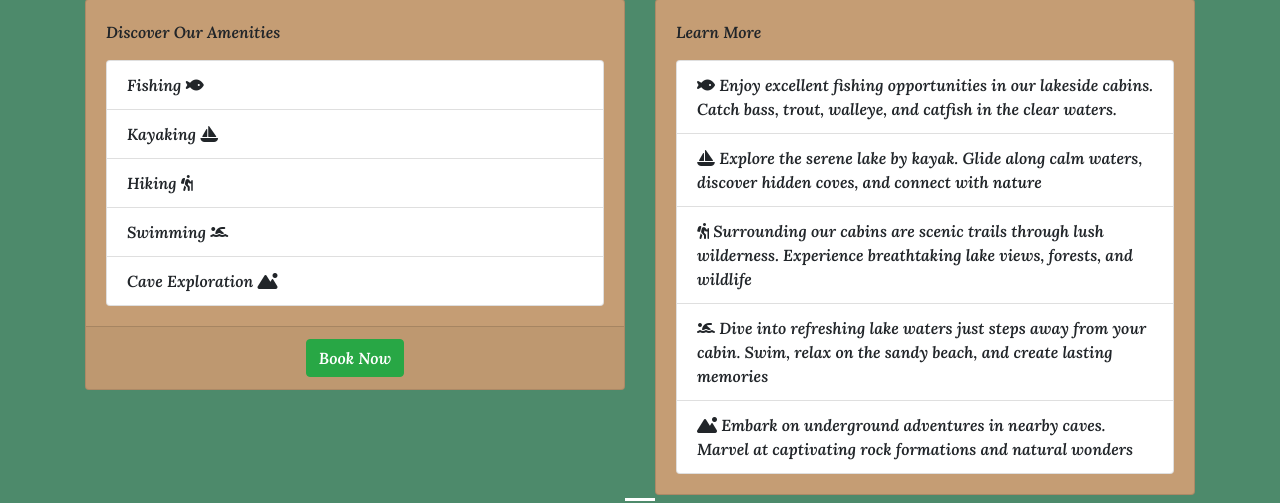
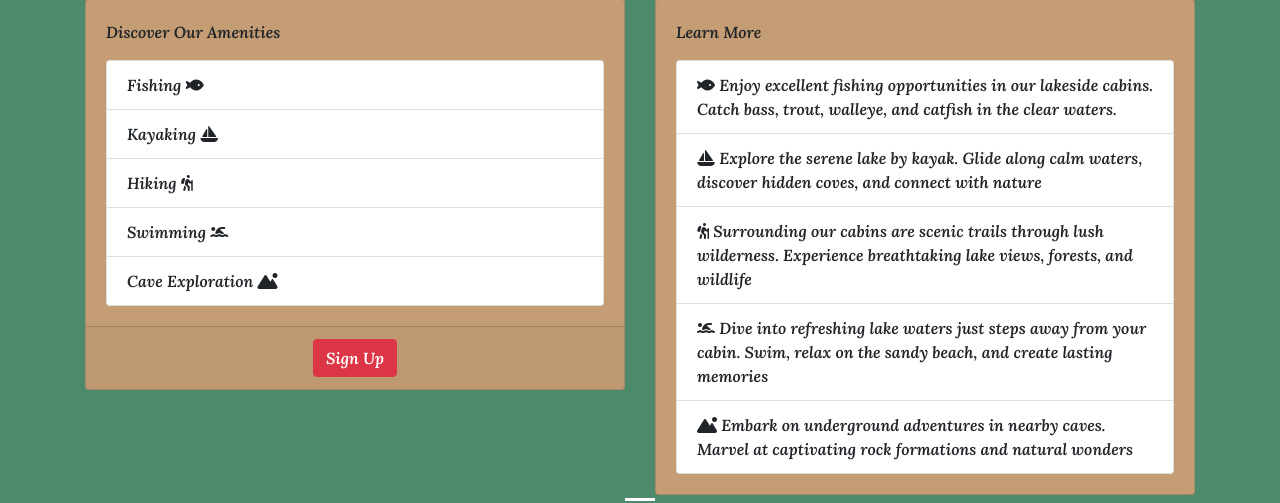
Before and after one commit to Thomas-Tomo/woodland-whispers-retreat, a Django app: page / in a window 1280 px wide. Shown: the part 163-666 px from the top of the page. Run offline with Django 3.2, Linux system fonts and the light colour scheme; tables that the repository leaves empty hold one stand-in row (values such as "Sample post"); some libraries are stand-ins or nearby versions.

Commit message:
Refactor book now button for registered users

```diff
--- a/templates/index.html
+++ b/templates/index.html
@@ -23,7 +23,11 @@
 
                 </div>
                 <div class="card-footer d-flex justify-content-center">
+                    {% if user.is_authenticated %}
                     <button type="button" class="btn btn-success">Book Now</button>
+                    {% else %}
+                    <a href="#" class="btn btn-danger">Sign Up</a>
+                    {% endif %}
                 </div>
             </div>
         </div>
```
